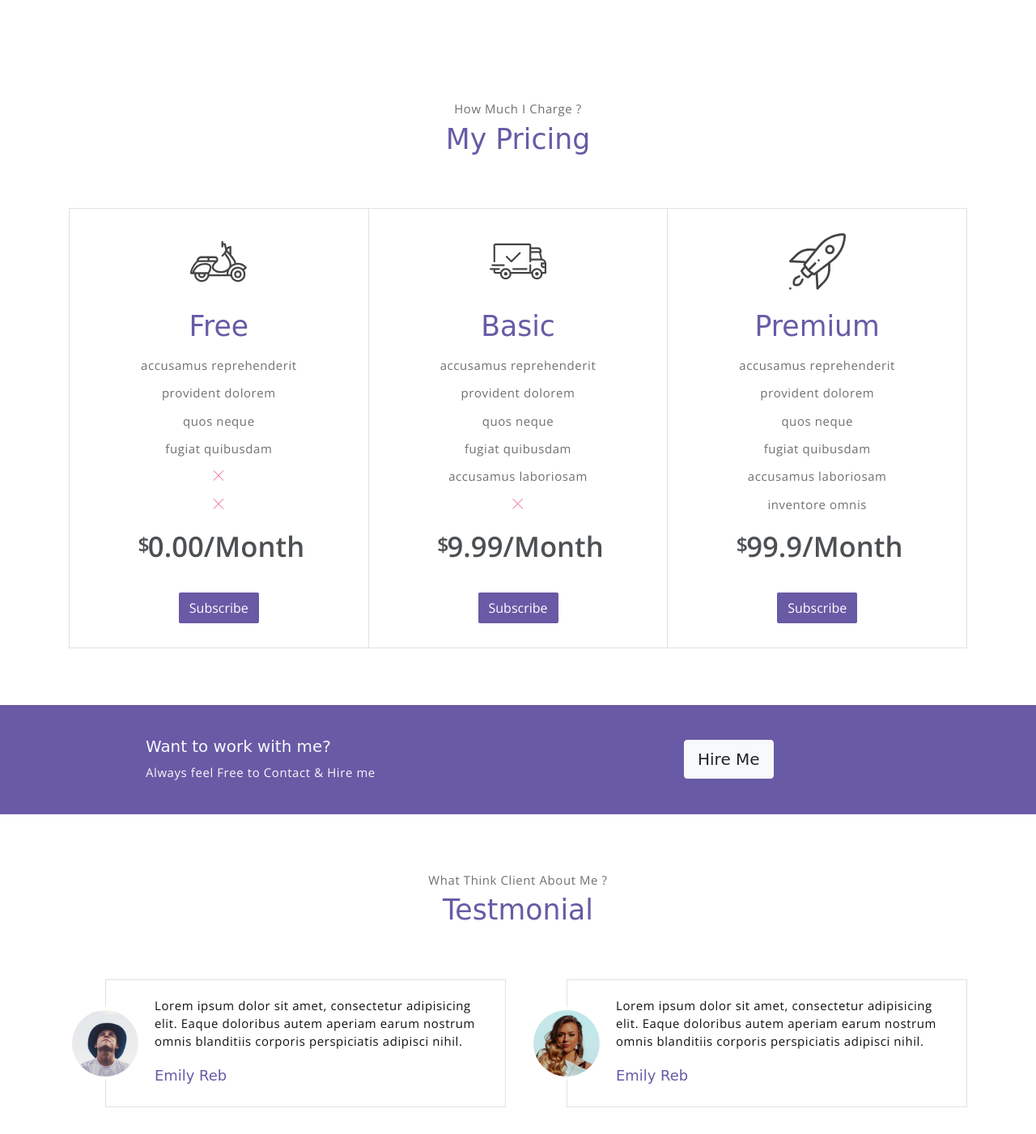
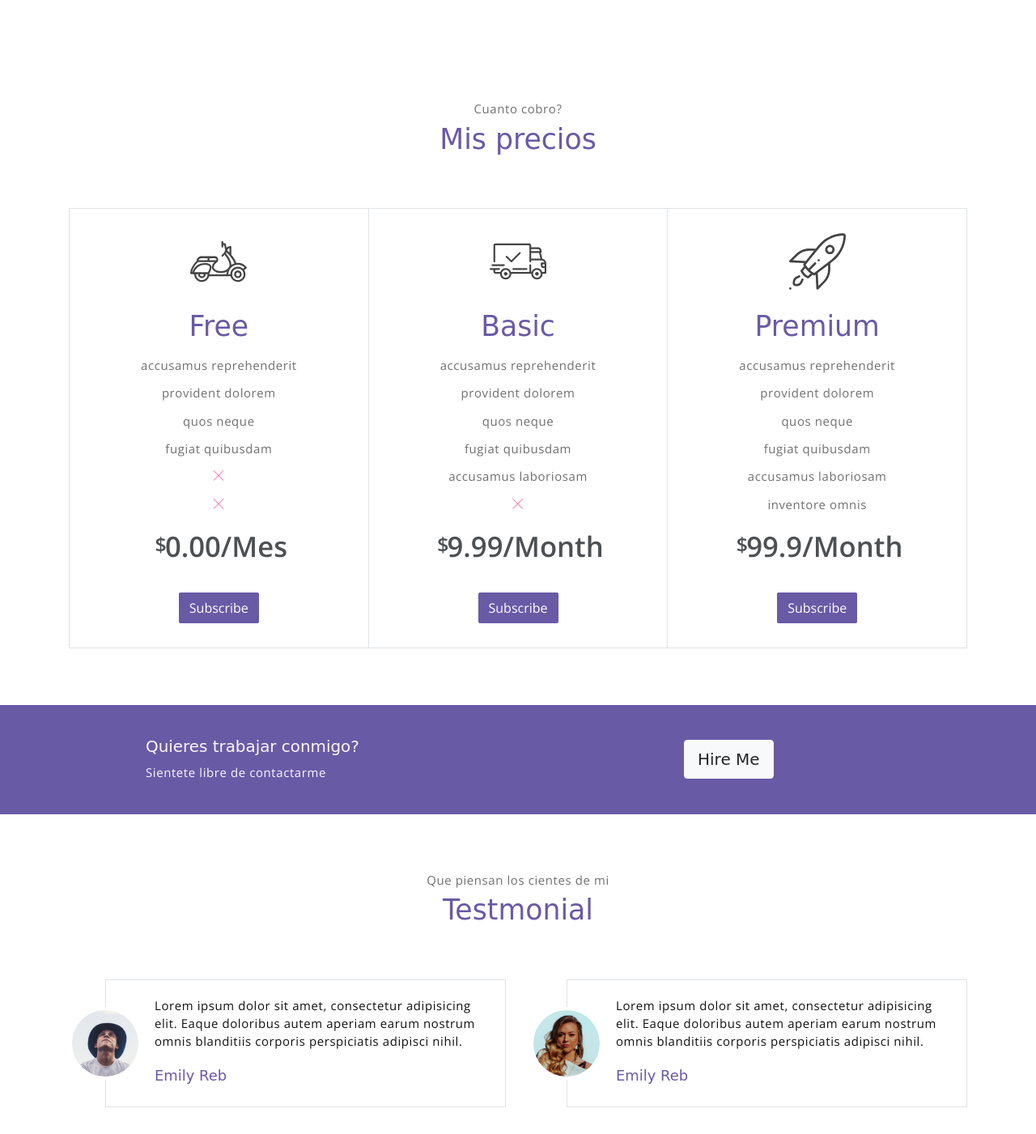
Before and after one commit to DeepBlueSC/DeepBlueSC.github.io, a plain HTML site: page index.html in a window 1280 px wide. Shown: the part 2360-3761 px from the top of the page at 81% size. Drawn offline with nearby package versions, Linux system fonts and the light colour scheme; a web font is replaced by a local one.

Commit message:
Segundos cambios en los textos de la paginaweb

```diff
--- a/index.html
+++ b/index.html
@@ -134,7 +134,7 @@
     <!-- portfolio section -->
     <section class="section" id="portfolio">
         <div class="container text-center">
-            <p class="section-subtitle">What I Did ?</p>
+            <p class="section-subtitle">Que hice?</p>
             <h6 class="section-title mb-6">Portfolio</h6>
             <!-- row -->
             <div class="row">
@@ -178,8 +178,8 @@
     <!-- pricing section -->
     <section class="section" id="pricing">
         <div class="container text-center">
-            <p class="section-subtitle">How Much I Charge ?</p>
-            <h6 class="section-title mb-6">My Pricing</h6>
+            <p class="section-subtitle">Cuanto cobro?</p>
+            <h6 class="section-title mb-6">Mis precios</h6>
             <!-- row -->
             <div class="pricing-wrapper">
                 <div class="pricing-card">
@@ -199,7 +199,7 @@
                     </div>
                     <div class="pricing-card-footer">
                         <span>$</span>
-                        <span>0.00/Month</span>
+                        <span>0.00/Mes</span>
                     </div>
                     <a href="#" class="btn btn-primary mt-3 pricing-card-btn">Subscribe</a>
                 </div>
@@ -257,8 +257,8 @@
             <!-- row -->
             <div class="row align-items-center">
                 <div class="col-sm offset-md-1 mb-4 mb-md-0">
-                    <h6 class="title text-light">Want to work with me?</h6>
-                    <p class="m-0 text-light">Always feel Free to Contact & Hire me</p>
+                    <h6 class="title text-light">Quieres trabajar conmigo?</h6>
+                    <p class="m-0 text-light">Sientete libre de contactarme</p>
                 </div>
                 <div class="col-sm offset-sm-2 offset-md-3">
                     <button class="btn btn-lg my-font btn-light rounded">Hire Me</button>
@@ -270,7 +270,7 @@
     <!-- testimonial section -->
     <section class="section" id="testmonial">
         <div class="container text-center">
-            <p class="section-subtitle">What Think Client About Me ?</p>
+            <p class="section-subtitle">Que piensan los cientes de mi</p>
             <h6 class="section-title mb-6">Testmonial</h6>
 
             <!-- row -->
@@ -355,8 +355,8 @@
     <!-- contact section -->
     <section class="section" id="contact">
         <div class="container text-center">
-            <p class="section-subtitle">How can you communicate?</p>
-            <h6 class="section-title mb-5">Contact Me</h6>
+            <p class="section-subtitle">Como te puedes comunicar?</p>
+            <h6 class="section-title mb-5">Contactame</h6>
             <!-- contact form -->
             <form action="" class="contact-form col-md-10 col-lg-8 m-auto">
                 <div class="form-row">
```
